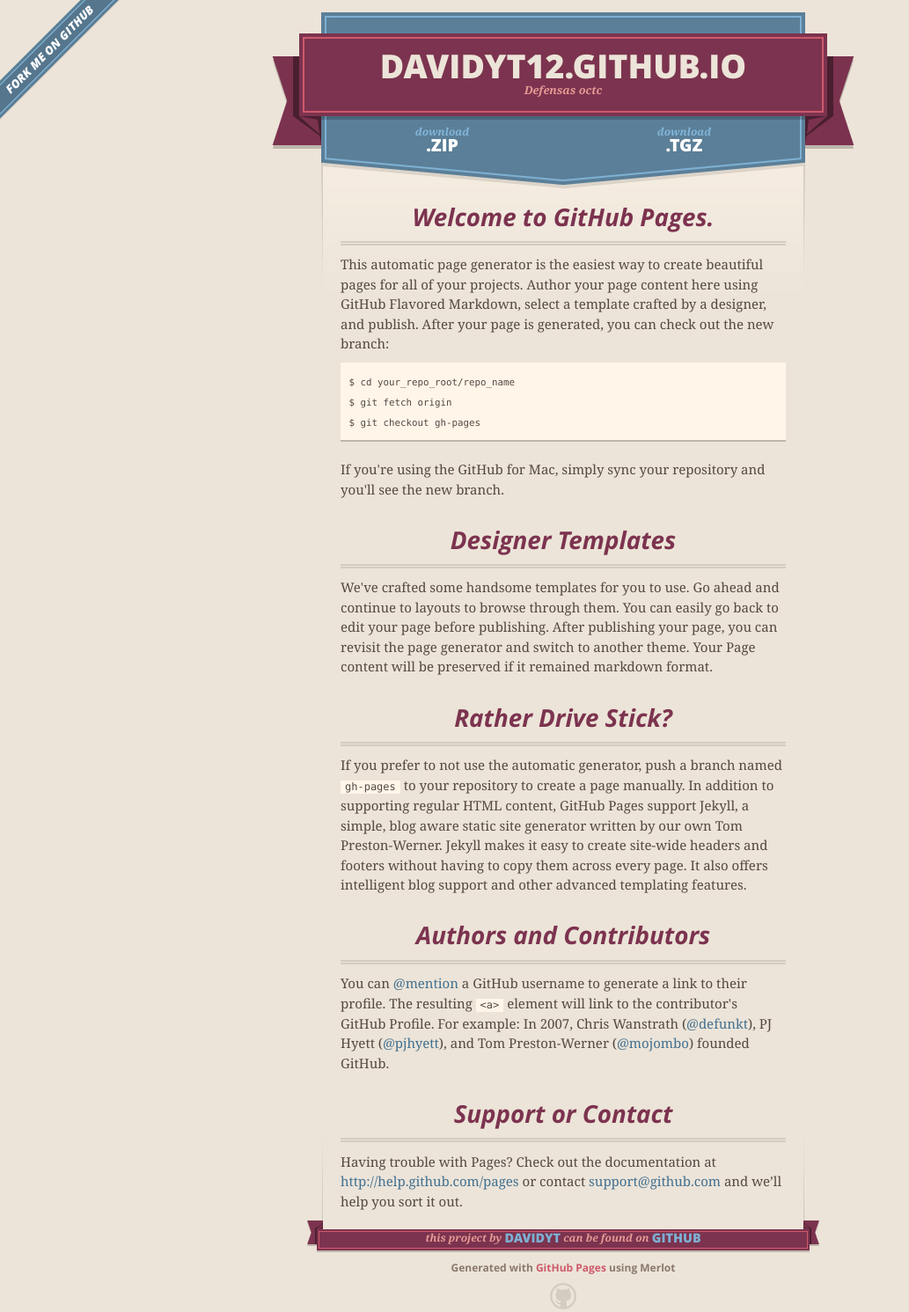
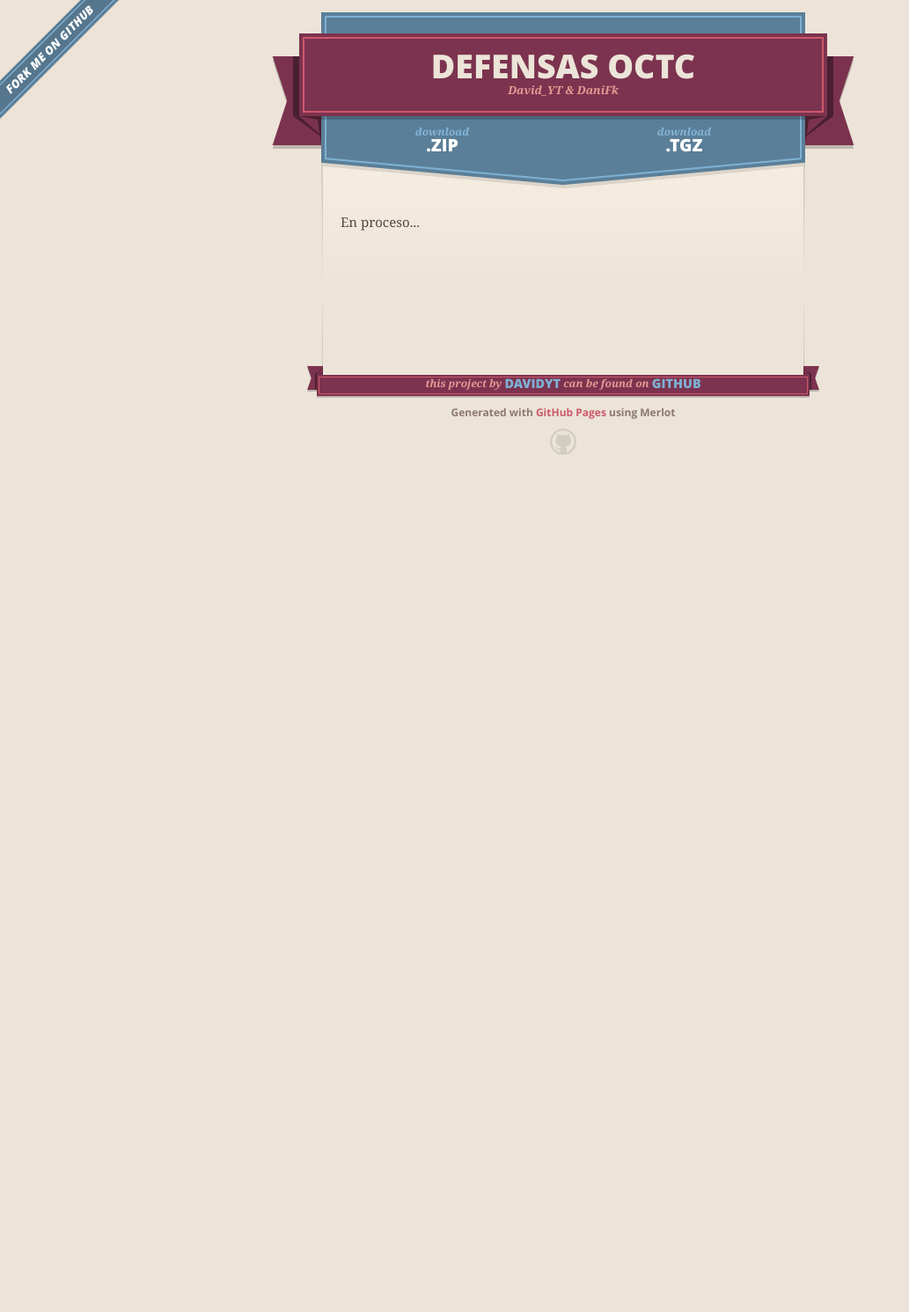
Before and after one commit to DavidYT/Davidyt12.github.io, a plain HTML site: page index.html in a window 1280 px wide. Shown: the whole page at 88% size, without its empty margins (0-1033 px from the left). After the commit the page ends 800 px from the top, so only its background shows below. Drawn offline with nearby package versions, Linux system fonts and the light colour scheme.

```diff
--- a/index.html
+++ b/index.html
@@ -17,7 +17,7 @@
         $('#main_content').headsmart()
       })
     </script>
-    <title>Davidyt12.github.io by DavidYT</title>
+    <title>Defensas OCTC by DavidYT</title>
   </head>
 
   <body>
@@ -27,8 +27,8 @@
       <header>
         <span class="ribbon-outer">
           <span class="ribbon-inner">
-            <h1>Davidyt12.github.io</h1>
-            <h2>Defensas octc</h2>
+            <h1>Defensas OCTC</h1>
+            <h2>David_YT &amp; DaniFk</h2>
           </span>
           <span class="left-tail"></span>
           <span class="right-tail"></span>
@@ -46,37 +46,7 @@
 
 
       <section id="main_content">
-        <h3>
-<a name="welcome-to-github-pages" class="anchor" href="#welcome-to-github-pages"><span class="octicon octicon-link"></span></a>Welcome to GitHub Pages.</h3>
-
-<p>This automatic page generator is the easiest way to create beautiful pages for all of your projects. Author your page content here using GitHub Flavored Markdown, select a template crafted by a designer, and publish. After your page is generated, you can check out the new branch:</p>
-
-<pre><code>$ cd your_repo_root/repo_name
-$ git fetch origin
-$ git checkout gh-pages
-</code></pre>
-
-<p>If you're using the GitHub for Mac, simply sync your repository and you'll see the new branch.</p>
-
-<h3>
-<a name="designer-templates" class="anchor" href="#designer-templates"><span class="octicon octicon-link"></span></a>Designer Templates</h3>
-
-<p>We've crafted some handsome templates for you to use. Go ahead and continue to layouts to browse through them. You can easily go back to edit your page before publishing. After publishing your page, you can revisit the page generator and switch to another theme. Your Page content will be preserved if it remained markdown format.</p>
-
-<h3>
-<a name="rather-drive-stick" class="anchor" href="#rather-drive-stick"><span class="octicon octicon-link"></span></a>Rather Drive Stick?</h3>
-
-<p>If you prefer to not use the automatic generator, push a branch named <code>gh-pages</code> to your repository to create a page manually. In addition to supporting regular HTML content, GitHub Pages support Jekyll, a simple, blog aware static site generator written by our own Tom Preston-Werner. Jekyll makes it easy to create site-wide headers and footers without having to copy them across every page. It also offers intelligent blog support and other advanced templating features.</p>
-
-<h3>
-<a name="authors-and-contributors" class="anchor" href="#authors-and-contributors"><span class="octicon octicon-link"></span></a>Authors and Contributors</h3>
-
-<p>You can <a href="https://github.com/blog/821" class="user-mention">@mention</a> a GitHub username to generate a link to their profile. The resulting <code>&lt;a&gt;</code> element will link to the contributor's GitHub Profile. For example: In 2007, Chris Wanstrath (<a href="https://github.com/defunkt" class="user-mention">@defunkt</a>), PJ Hyett (<a href="https://github.com/pjhyett" class="user-mention">@pjhyett</a>), and Tom Preston-Werner (<a href="https://github.com/mojombo" class="user-mention">@mojombo</a>) founded GitHub.</p>
-
-<h3>
-<a name="support-or-contact" class="anchor" href="#support-or-contact"><span class="octicon octicon-link"></span></a>Support or Contact</h3>
-
-<p>Having trouble with Pages? Check out the documentation at <a href="http://help.github.com/pages">http://help.github.com/pages</a> or contact <a href="mailto:support@github.com">support@github.com</a> and we’ll help you sort it out.</p>
+        <p>En proceso...</p>
       </section>
 
       <footer>
```
Also changed, not shown: params.json (+1 -1 lines).
